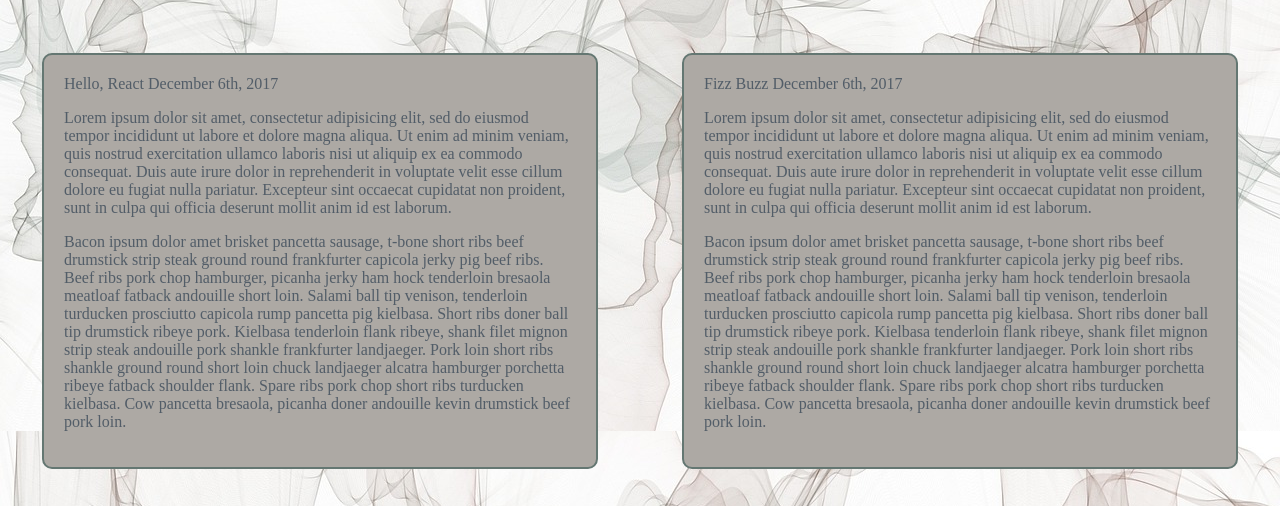
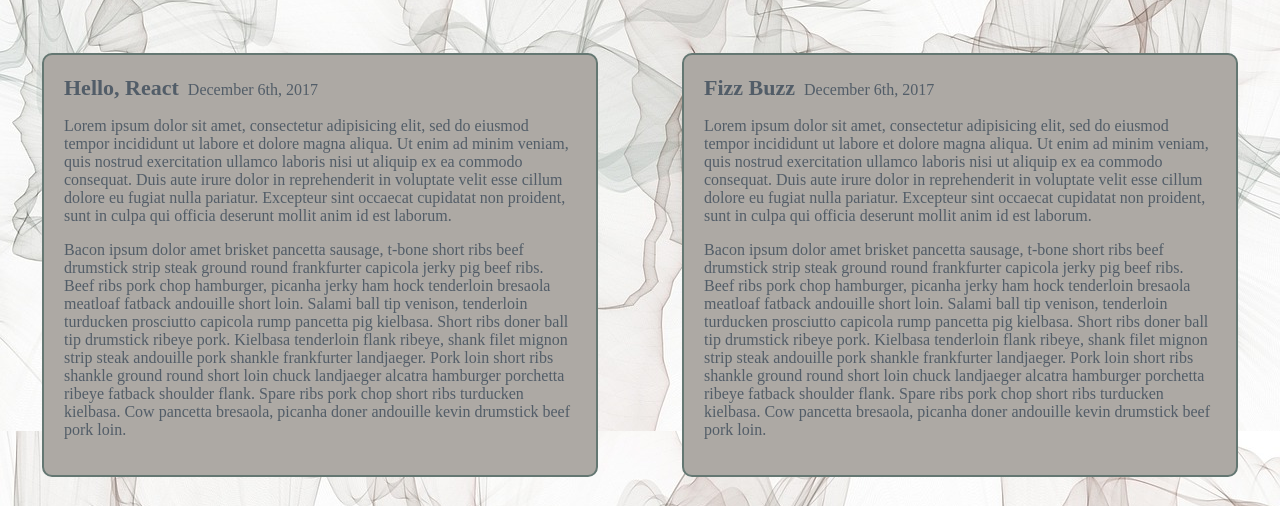
Before and after one commit to pjmiller823/portfolio, a website: page public/index.html in a window 1280 px wide. Shown: the part 202-708 px from the top of the page. Drawn offline with Linux system fonts and the light colour scheme.

Commit message:
fixed the font weight and size on the article titles

```diff
--- a/public/screen.css
+++ b/public/screen.css
@@ -58,6 +58,11 @@
   border-radius: 10px;
 }
 
+.title {
+  font-size: 22px;
+  font-weight: bold;
+  padding-right: 5px;
+}
 footer {
   background-color: #b2aba9;
   display: flex;
```
